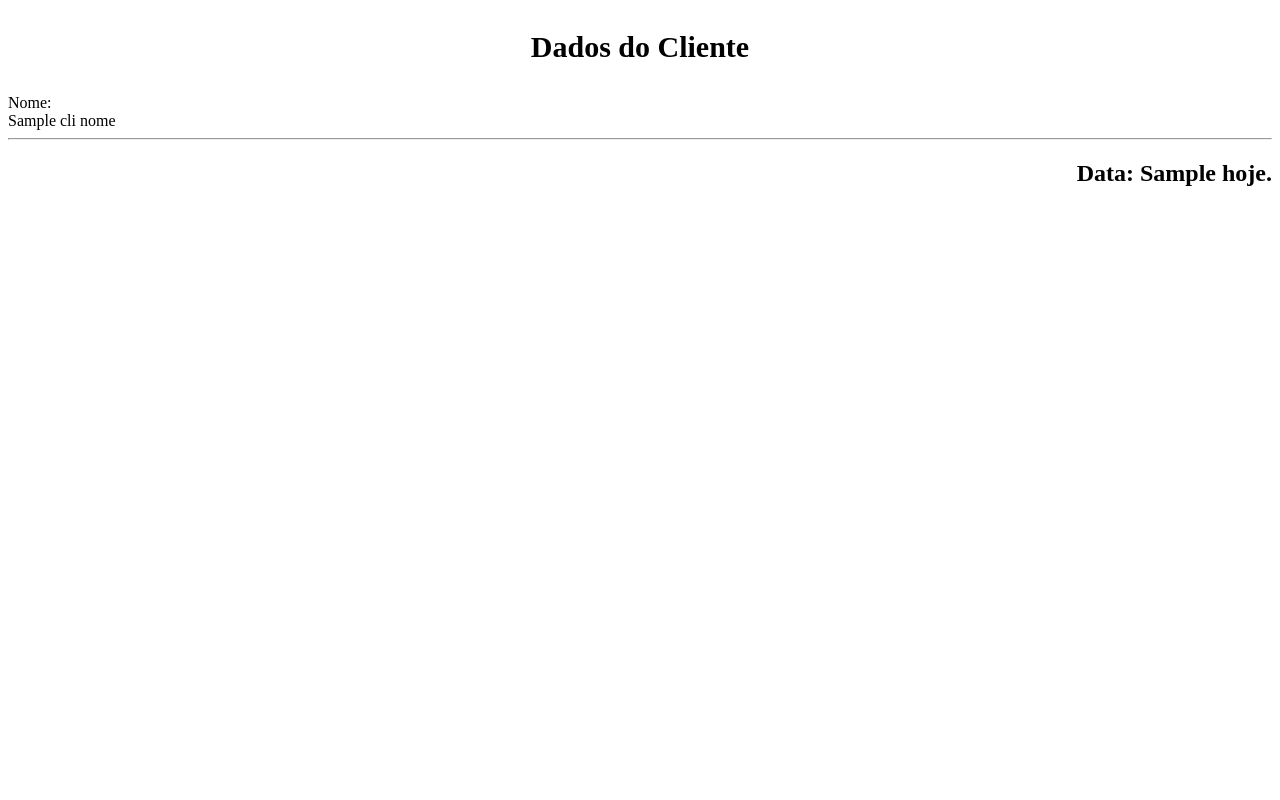
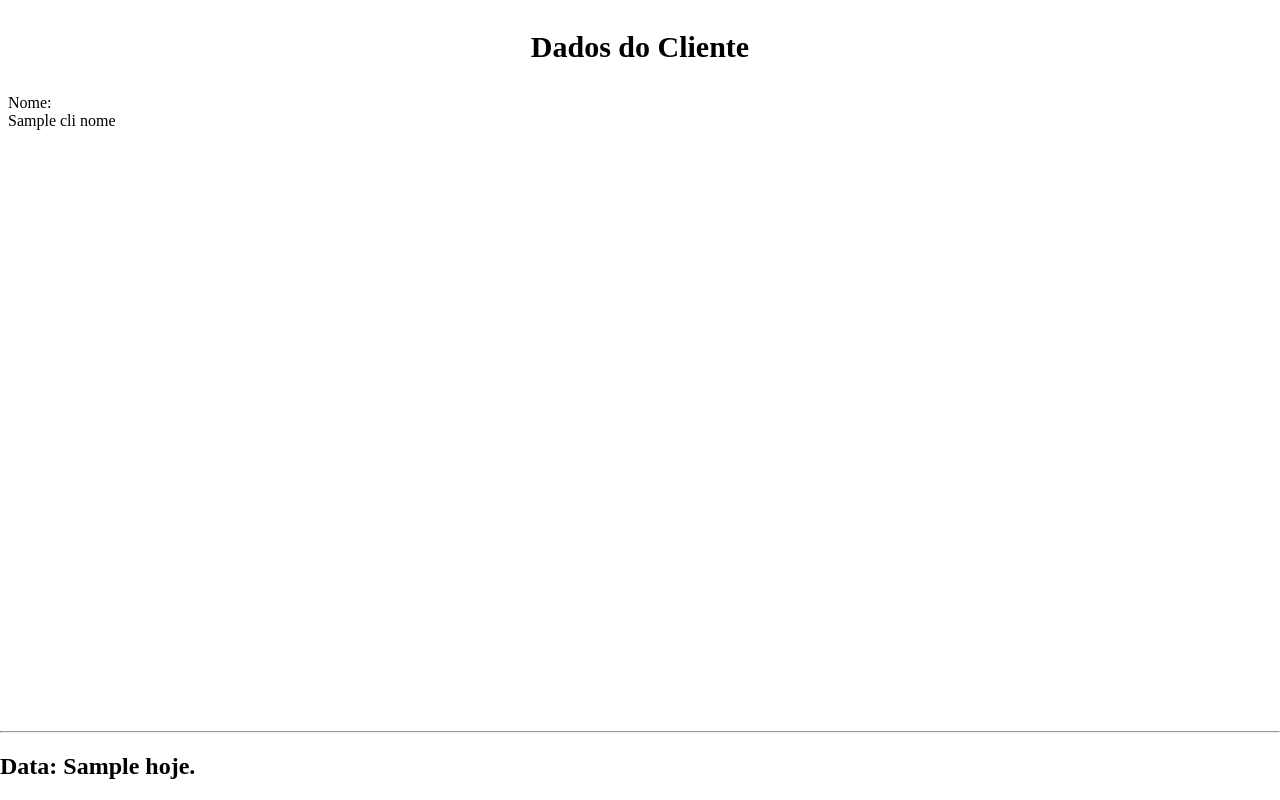
Before and after one commit to redcliver/marioseguros, a Django app: template home/templates/pdf.html in a window 1280 px wide. Run offline with Django 3.2, Linux system fonts and the light colour scheme; the template is opened without the code that fills it: most values are stand-ins (such as "Sample title", 1, 10 or a date in 2020).

Commit message:
1.1
ajustes pdf

```diff
--- a/home/templates/pdf.html
+++ b/home/templates/pdf.html
@@ -15,6 +15,13 @@
         div.direita {
             text-align: right;
         }
+        .footer {
+            position: fixed;
+            left: 0;
+            bottom: 0;
+            width: 100%;
+            text-align: left;
+        }
     </style>
 </head>
 <body>
@@ -23,15 +30,13 @@
     </div>
     <div class='details'>
         <label>Nome:<br />{{cli_nome}}</label>
-        <hr class='hrItem' />
+
     </div>
 
-    <footer>
-        <div class="direita">
-            <h2 >Data: {{hoje}}.</h2>
-        </div>
-    </footer>
-
+    <div class="footer">
+        <hr class='hrItem' />
+        <h2>Data: {{hoje}}.</h2>
+    </div>
 </body>
 
 </html>
```
